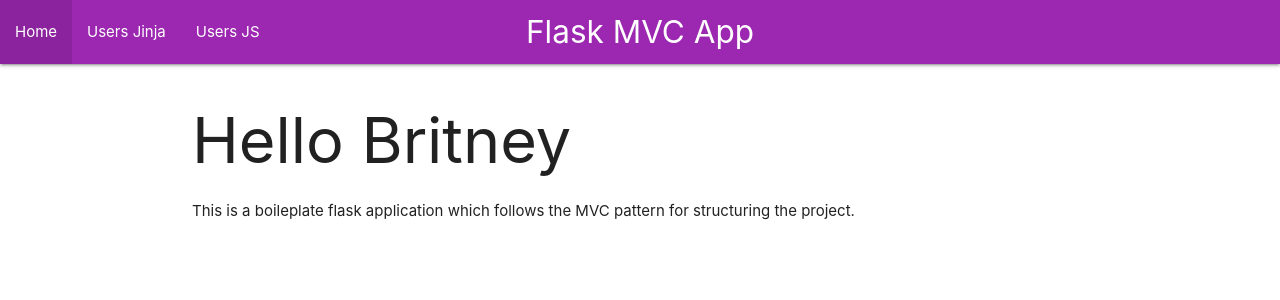
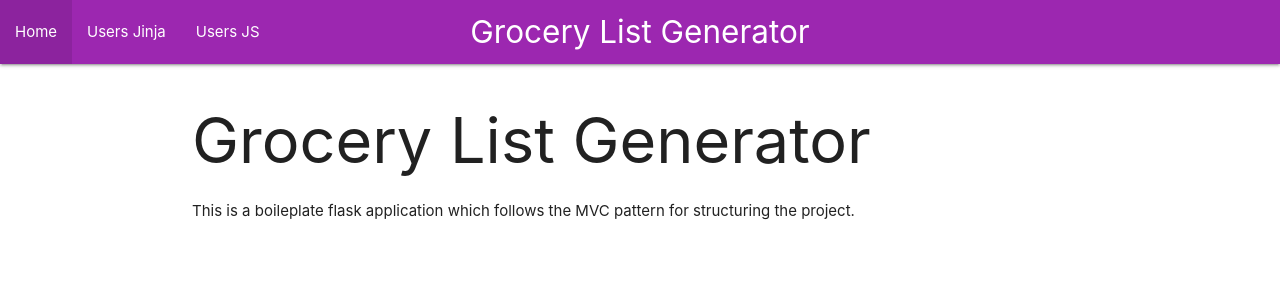
Before and after one commit to kerondookie/GroceryList-Generator, a Flask app: page / in a window 1280 px wide. Shown: the top 300 px of the page. Run offline with Flask 2, Linux system fonts and the light colour scheme; parts of the project's set-up code (start-up, migrations or seed data) failed here and were passed over.

Commit message:
new update

```diff
--- a/App/templates/index.html
+++ b/App/templates/index.html
@@ -1,10 +1,10 @@
 {% extends "layout.html" %}
-{% block title %}Flask MVC App{% endblock %}
-{% block page %}Flask MVC App{% endblock %}
+{% block title %}Grocery List Generator{% endblock %}
+{% block page %}Grocery List Generator{% endblock %}
 
 {{ super() }}
 
 {% block content %}
-    <h1>Hello Britney</h1>
+    <h1>Grocery List Generator</h1>
     <p>This is a boileplate flask application which follows the MVC pattern for structuring the project.</p>
 {% endblock %}
```
